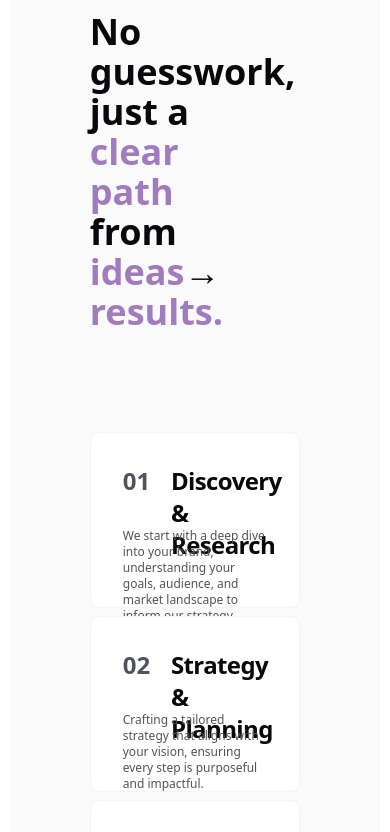
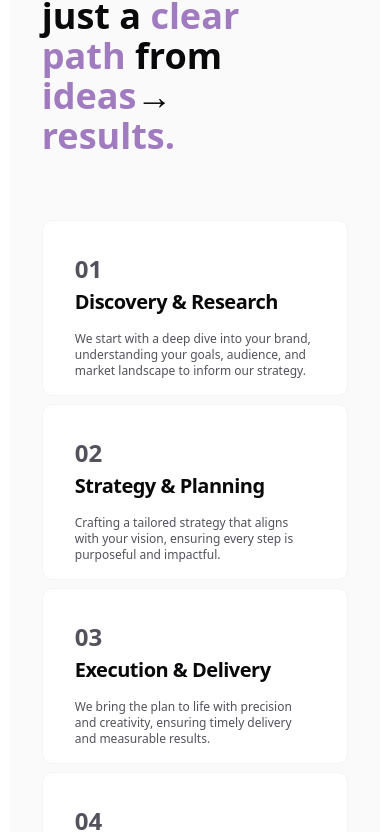
Before and after one commit to msanchariii/steadfast, a Next.js app: page / in a window 390 px wide. Shown: the part 2752-3584 px from the top of the page. Built offline with nearby package versions, Linux system fonts and the light colour scheme.

Commit message:
make workflow responsive

```diff
--- a/src/components/sections/Workflow.tsx
+++ b/src/components/sections/Workflow.tsx
@@ -2,6 +2,7 @@
 import { useGSAP } from "@gsap/react";
 import gsap from "gsap";
 import React, { useRef } from "react";
+import { useMediaQuery } from "react-responsive";
 
 const cards = [
     {
@@ -32,8 +33,11 @@ const cards = [
 ];
 const Workflow = () => {
     const cardsRef = useRef<Array<HTMLDivElement | null>>([]);
+    const isXLScreen = useMediaQuery({ query: "(min-width: 80rem)" });
 
     useGSAP(() => {
+        if (!isXLScreen) return;
+
         const tl = gsap.timeline({
             scrollTrigger: {
                 trigger: "#workflow-section",
@@ -59,7 +63,7 @@ const Workflow = () => {
     }, []);
 
     return (
-        <section className="relative container mx-auto mt-12 min-h-dvh px-12">
+        <section className="relative container mx-auto mt-12 min-h-dvh">
             {/* <h2 className="sr-only">Workflow</h2> */}
             <h2 className="mb-6 font-semibold">[Workflow]</h2>
             <h1 className="mb-16 text-4xl leading-12 font-bold tracking-tight text-wrap md:text-5xl xl:max-w-4xl xl:text-6xl xl:leading-16">
@@ -67,12 +71,12 @@ const Workflow = () => {
             </h1>
             <div
                 className={
-                    "relative container mx-auto my-4 flex flex-col items-start justify-between rounded-lg pt-10 xl:flex-row" +
+                    "relative container mx-auto mt-16 flex flex-col items-start justify-between rounded-lg pt-10 xl:flex-row" +
                     ""
                 }
                 id="workflow-section"
             >
-                <div className="h-full max-h-dvh basis-1/2 p-2">
+                <div className="max-h-dvh basis-1/2 p-2">
                     <p className="w-4/5 text-4xl font-bold">
                         No guesswork, just a{" "}
                         <span className="text-lavender-dark">clear path</span>{" "}
@@ -82,7 +86,7 @@ const Workflow = () => {
                     </p>
                 </div>
                 <div
-                    className="relative right-0 left-0 h-dvh basis-1/2 space-y-2 p-2"
+                    className="mt-12 space-y-2 p-2 xl:relative xl:right-0 xl:left-0 xl:mt-0 xl:h-dvh xl:basis-1/2"
                     id="workflow-cards"
                 >
                     {cards.map((card, i: number) => (
@@ -116,7 +120,7 @@ const WorkflowCard = ({
     return (
         <div
             ref={ref}
-            className={`workflow-card relative container mx-auto grid grid-cols-3 grid-rows-2 p-8 ${
+            className={`workflow-card relative container mx-auto grid w-full grid-cols-2 grid-rows-2 p-8 xl:grid-cols-3 ${
                 id === "contact"
                     ? "items-center justify-center bg-black"
                     : "bg-white"
@@ -124,7 +128,7 @@ const WorkflowCard = ({
         >
             {id === "contact" ? (
                 <a
-                    href="/brooooo"
+                    href="/contact"
                     className="col-span-full row-span-2 text-center text-3xl font-semibold text-white"
                 >
                     {title}
@@ -132,11 +136,11 @@ const WorkflowCard = ({
             ) : (
                 <>
                     <p className="text-2xl font-bold text-zinc-600">{id}</p>
-                    <h3 className="col-span-2 mb-4 w-full max-w-lg text-left text-2xl font-bold tracking-tight">
+                    <h3 className="col-span-2 mb-4 w-full text-left text-xl font-bold tracking-tight xl:max-w-lg xl:text-2xl">
                         {title}
                     </h3>
                     {/* <p className="text-transparent">This is workflow card</p> */}
-                    <p className="col-span-full mt-2 h-8 max-w-md text-xs font-medium text-zinc-600">
+                    <p className="col-span-full mt-2 h-8 text-xs font-medium text-zinc-600 xl:max-w-md">
                         {desc}
                     </p>
                 </>
```
